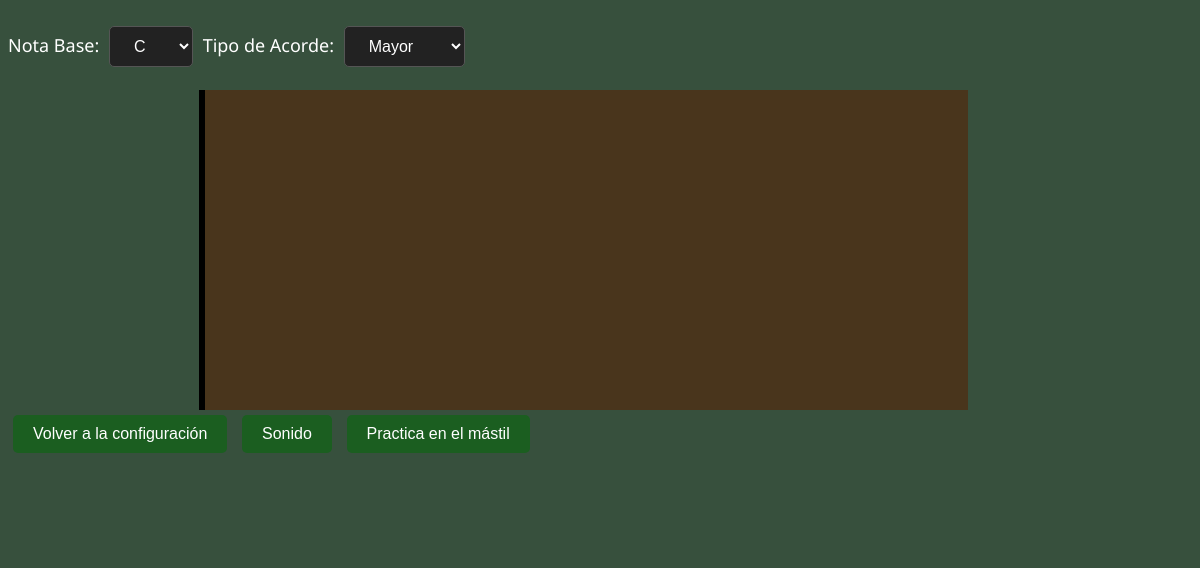
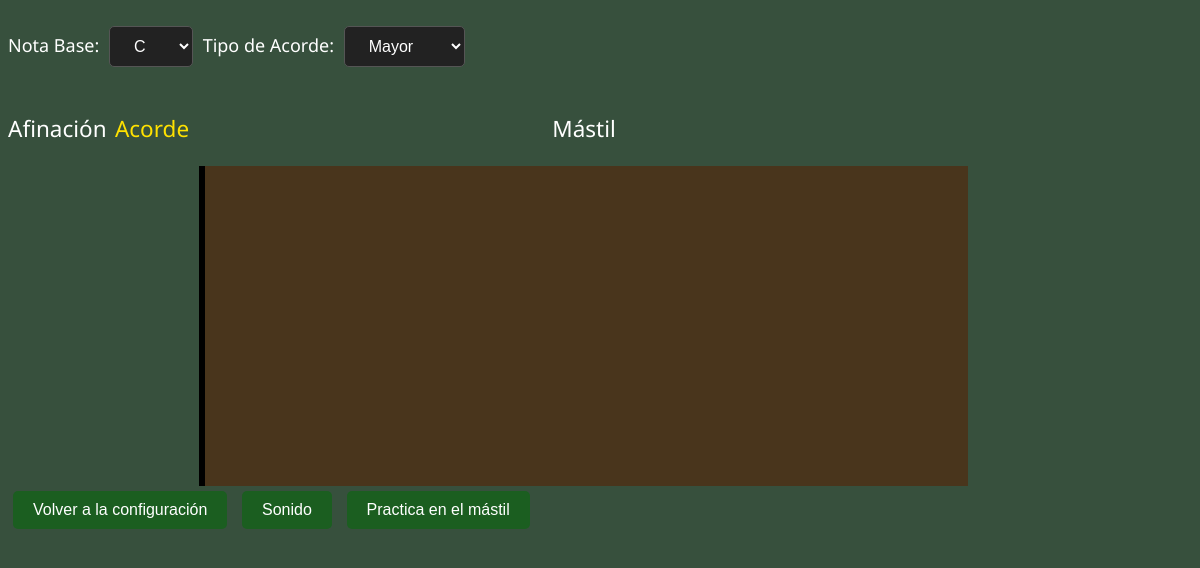
Before and after one commit to carlosgarriga12/guitarAppTFG, an Electron app: page config.html in a window 1200 px wide. Shown: the part 76-644 px from the top of the page. Drawn offline with nearby package versions, Linux system fonts and the light colour scheme.

Commit message:
Indicadores en la pantalla de generación de acordes

```diff
--- a/config.html
+++ b/config.html
@@ -38,6 +38,11 @@
             <option value="Septima">Séptima</option>
         </select>
     </p>
+    <div id="titulos">
+        <p>Afinación</p>
+        <p>Acorde</p>
+        <p>Mástil</p>
+    </div>
     <div id="guitarraContainer">
         <div id="guitarraNotasAfinacion"></div>
         <div id="guitarraNotasAcorde"></div>
--- a/estilo.css
+++ b/estilo.css
@@ -50,12 +50,33 @@ select:focus {
     border-color: #777;
 }
 
+#titulos {
+    display: flex;
+    width: 80vw;
+    justify-content: space-around;
+}
+
+#titulos p {
+    width: 10%;
+    text-align: center;
+    font-size: 1.25em;
+}
+
+#titulos p:nth-child(2) {
+    color: #ffe100;
+}
+
+#titulos p:last-child {
+    width: 80%;
+}
+
 #guitarraContainer,
 #containerJuego {
     display: flex;
     width: 80vw;
     height: 40vh;
 }
+
 
 #guitarra,
 #guitarraJuego {
```
